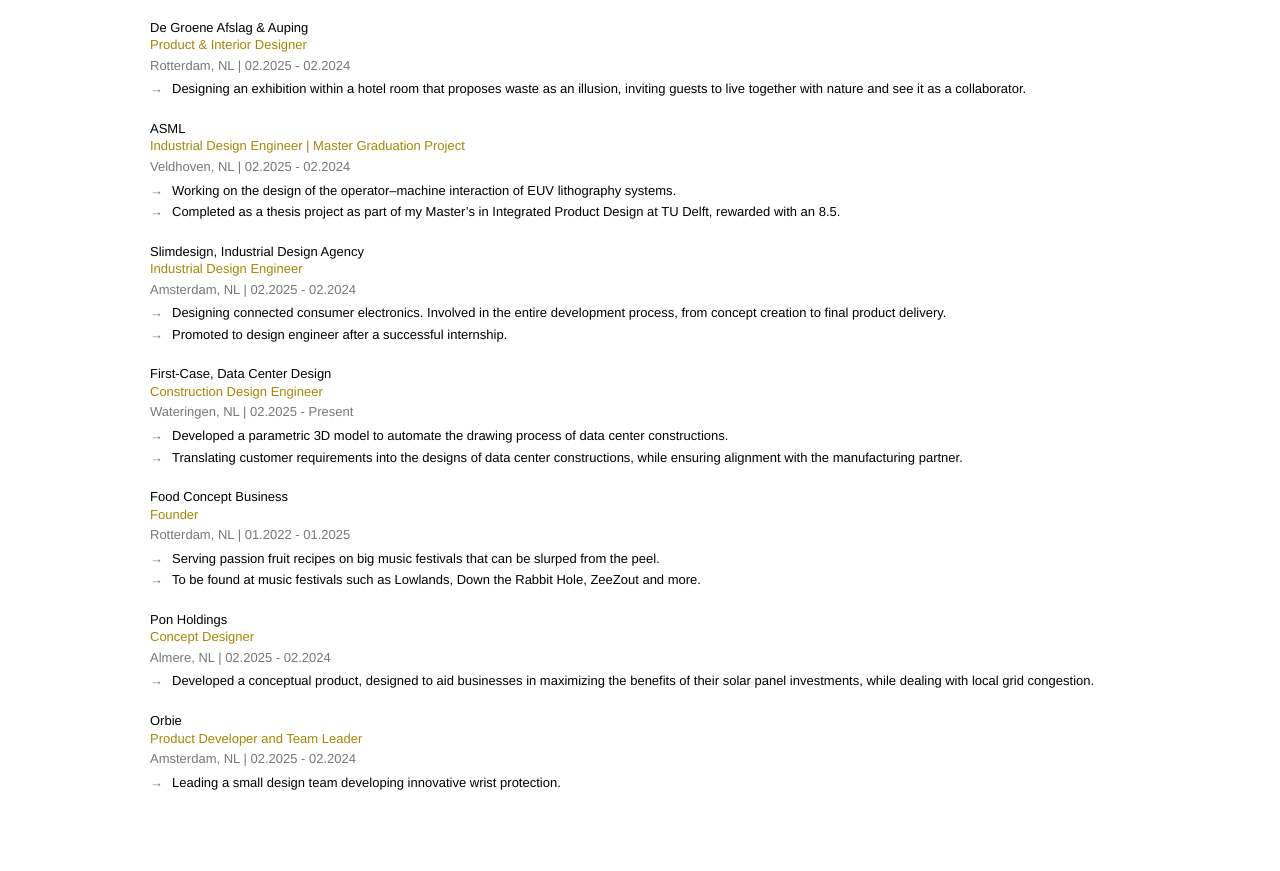
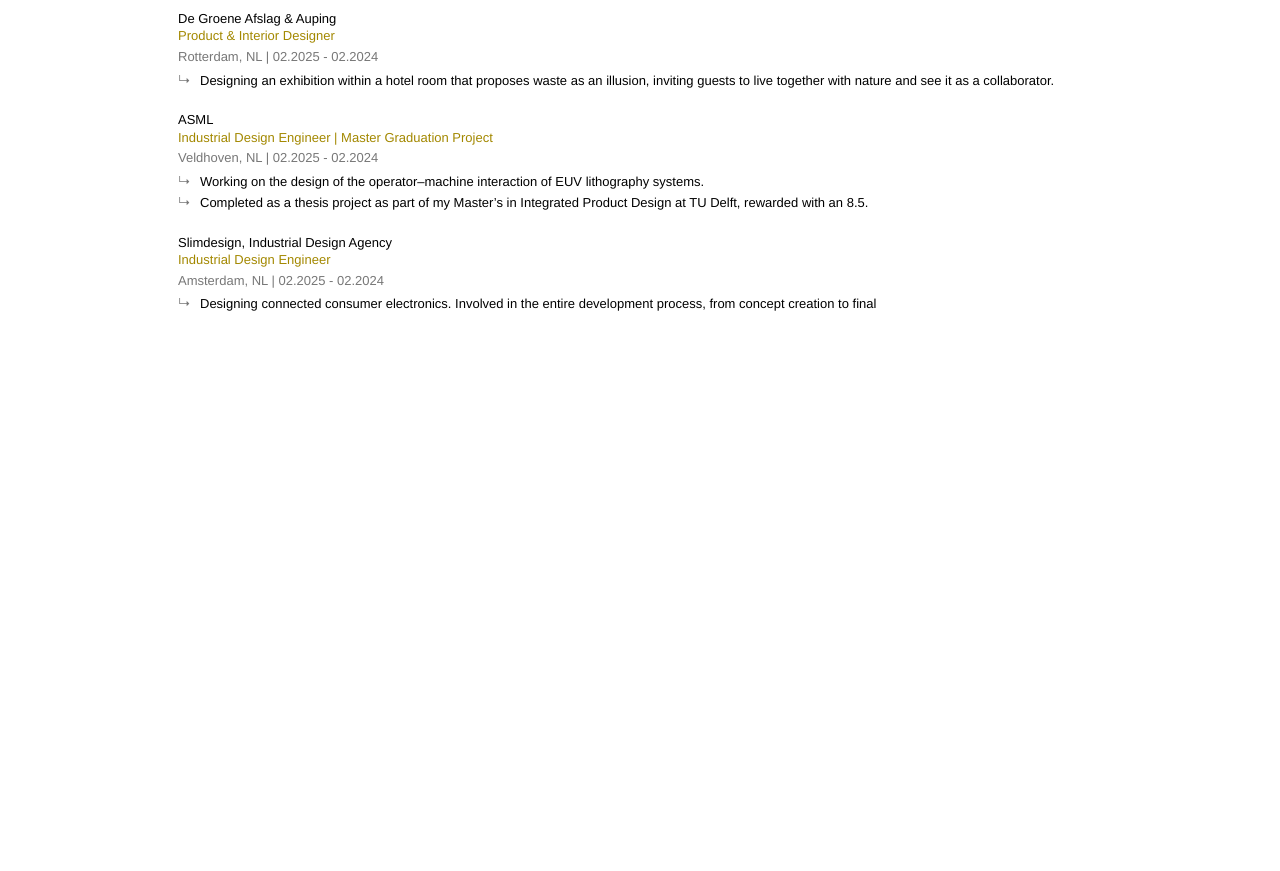
Before and after one commit to barend3015/bb, a plain HTML site: page cv/index.html in a window 1280 px wide. Shown: the part 278-1149 px from the top of the page. After the commit the page ends 800 px from the top, so only its background shows below. Drawn offline with Linux system fonts and the light colour scheme.

Commit message:
Update index.html

```diff
--- a/cv/index.html
+++ b/cv/index.html
@@ -7,50 +7,55 @@
   <style>
     :root{
       --font: Helvetica, Arial, system-ui, -apple-system, "Segoe UI", Roboto, sans-serif;
-      --size: 13px;       /* uniform, smaller size */
-      --lh: 1.35;         /* decreased line spacing */
-      --text: #000;       /* black (default) */
-      --meta: #777;       /* grey for location & date */
-      --accent: #a38800;  /* role color */
+      --size: 13px;        /* ONE size everywhere */
+      --lh: 1.35;          /* ONE line-height everywhere */
+      --text: #000;        /* black */
+      --meta: #777;        /* grey for location/date & arrow */
+      --accent: #a38800;   /* role color */
       --maxw: 980px;
     }
-    html,body{margin:0;background:#fff;color:var(--text);}
-    body{font-family:var(--font); font-size:var(--size); line-height:var(--lh); font-weight:300;}
+
+    /* Global reset so every element inherits the same font + spacing */
+    * { box-sizing: border-box; }
+    html, body { margin:0; background:#fff; color:var(--text); }
+    body { font: 300 var(--size)/var(--lh) var(--font); }
+
+    /* Make ALL text elements inherit (size + line-height + weight) */
+    h1,h2,h3,h4,h5,h6,p,ul,ol,li,div,span,a,nav,section {
+      font: inherit; color: inherit; line-height: inherit;
+    }
 
     /* Top-left menu with slightly bigger spacing */
     .nav{
       position: fixed; top: 12px; left: 12px; z-index: 2;
-      display: flex; gap: 22px;         /* more spacing between links */
-      font: inherit; font-weight: 300;  /* thin */
+      display: flex; gap: 22px;
     }
-    .nav a{ color: var(--text); text-decoration:none; opacity:.85; }
-    .nav a:hover{ opacity:1; text-decoration:underline; }
+    .nav a{ text-decoration: none; opacity:.85; }
+    .nav a:hover{ opacity:1; text-decoration: underline; }
 
     /* Page frame */
-    .container{ max-width:var(--maxw); margin:48px auto 80px; padding:0 28px; }
+    .container{ max-width: var(--maxw); margin:48px auto 80px; padding:0 28px; }
 
-    /* Section title: same size, thin */
-    .section-title{ margin:8px 0 20px; font-weight:300; }
+    /* Section title: same size, just thin/boldness unchanged */
+    .section-title{ margin:8px 0 20px; }
 
     /* Experience blocks */
     .xp{ margin:0 0 22px; }
-    .company{ font-weight:300; }                       /* thin, black */
-    .role{ color:var(--accent); font-weight:300; }     /* thin, #a38800 */
-    .meta{ color:var(--meta); margin:3px 0 6px; }      /* grey line */
+    .company{ }                                     /* black by default */
+    .role{ color: var(--accent); }                  /* #a38800 */
+    .meta{ color: var(--meta); margin:3px 0 6px; }  /* grey */
 
-    /* Rightwards arrow bullets */
-    .bullets{ list-style:none; margin:6px 0 0 0; padding:0; }
+    /* Arrow bullets (↳) matching your example component */
+    .bullets{ list-style: none; margin:6px 0 0 0; padding:0; }
     .bullets li{
-      position:relative;
-      padding-left:22px;
-      margin:4px 0;               /* slightly tighter vertical rhythm */
-      font-weight:300;
+      position: relative;
+      padding-left: 22px;
+      margin: 4px 0;
     }
     .bullets li::before{
-      content:"\2192";             /* → rightwards arrow */
-      position:absolute; left:0; top:0;
-      color: var(--meta);          /* same grey as meta line */
-      transform: translateY(0);    /* keep baseline aligned */
+      content: "↳";
+      position: absolute; left: 0; top: 0;
+      color: var(--meta);
     }
 
     @media (max-width:560px){
@@ -103,46 +108,4 @@
       <div class="role">Industrial Design Engineer</div>
       <div class="meta">Amsterdam, NL | 02.2025 - 02.2024</div>
       <ul class="bullets">
-        <li>Designing connected consumer electronics. Involved in the entire development process, from concept creation to final product delivery.</li>
-        <li>Promoted to design engineer after a successful internship.</li>
-      </ul>
-    </section>
-
-    <section class="xp">
-      <div class="company">First-Case, Data Center Design</div>
-      <div class="role">Construction Design Engineer</div>
-      <div class="meta">Wateringen, NL | 02.2025 - Present</div>
-      <ul class="bullets">
-        <li>Developed a parametric 3D model to automate the drawing process of data center constructions.</li>
-        <li>Translating customer requirements into the designs of data center constructions, while ensuring alignment with the manufacturing partner.</li>
-      </ul>
-    </section>
-
-    <section class="xp">
-      <div class="company">Food Concept Business</div>
-      <div class="role">Founder</div>
-      <div class="meta">Rotterdam, NL | 01.2022 - 01.2025</div>
-      <ul class="bullets">
-        <li>Serving passion fruit recipes on big music festivals that can be slurped from the peel.</li>
-        <li>To be found at music festivals such as Lowlands, Down the Rabbit Hole, ZeeZout and more.</li>
-      </ul>
-    </section>
-
-    <section class="xp">
-      <div class="company">Pon Holdings</div>
-      <div class="role">Concept Designer</div>
-      <div class="meta">Almere, NL | 02.2025 - 02.2024</div>
-      <ul class="bullets">
-        <li>Developed a conceptual product, designed to aid businesses in maximizing the benefits of their solar panel investments, while dealing with local grid congestion.</li>
-      </ul>
-    </section>
-
-    <section class="xp">
-      <div class="company">Orbie</div>
-      <div class="role">Product Developer and Team Leader</div>
-      <div class="meta">Amsterdam, NL | 02.2025 - 02.2024</div>
-      <ul class="bullets"><li>Leading a small design team developing innovative wrist protection.</li></ul>
-    </section>
-  </main>
-</body>
-</html>
+        <li>Designing connected consumer electronics. Involved in the entire development process, from concept creation to final
```
